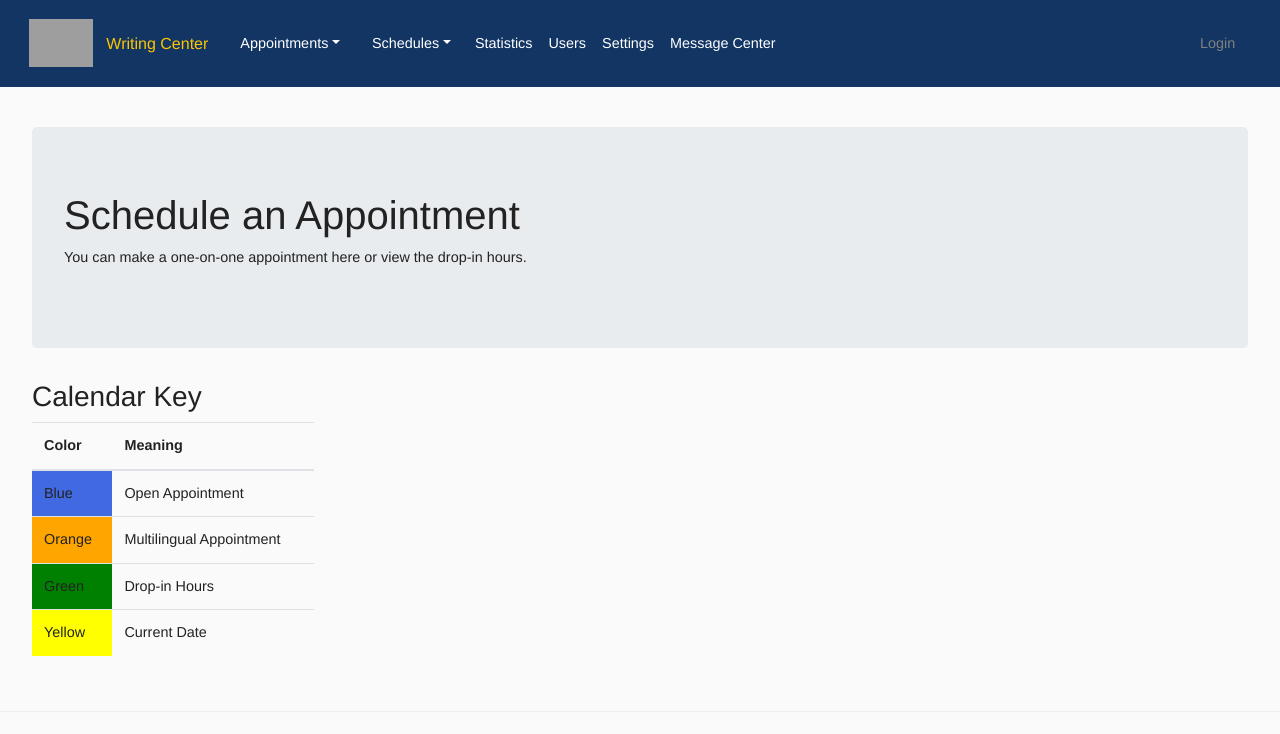
After one commit to betheluniversity/writing-center-python, a Python web app: template writing_center/templates/appointments/create_appointment.html in a window 1280 px wide. The commit adds this page. Shown: the top 734 px of the page. Run offline with Jinja, Linux system fonts and the light colour scheme; the template is opened without the code that fills it, so the values that code supplies are empty; some libraries are stand-ins or nearby versions; grey boxes are pictures that could not be loaded.

Commit message:
Calendar key
Made the initial template

```diff
--- a/requirements.txt
+++ b/requirements.txt
@@ -6,4 +6,4 @@ requests
 SQLAlchemy>=1.3.0
 Flask-SQLAlchemy
 SQLAlchemy-migrate
-mysqlclient==1.3.12
+mysqlclient
--- a/writing_center/appointments/__init__.py
+++ b/writing_center/appointments/__init__.py
@@ -17,3 +17,6 @@ class AppointmentsView(FlaskView):
 
     def scheduled_appointments(self):
         return render_template('appointments/scheduled_appointments.html', **locals())
+
+    def create_appointment(self):
+        return render_template('appointments/create_appointment.html', **locals())
--- a/writing_center/static/assets/writing_center.css
+++ b/writing_center/static/assets/writing_center.css
@@ -109,6 +109,22 @@ ul.list-group{
     background-color: #123563;
 }
 
+.calendar-blue{
+    background-color: #4169E1;
+}
+
+.calendar-green{
+    background-color: green;
+}
+
+.calendar-orange{
+    background-color: orange;
+}
+
+.calendar-yellow{
+    background-color: yellow;
+}
+
 .chosen-container {
     min-width: 100%;
 }
--- /dev/null
+++ b/writing_center/templates/appointments/create_appointment.html
@@ -0,0 +1,42 @@
+{% extends 'writing_center_base.html' %}
+
+{% block body_content %}
+    <div class="jumbotron">
+        <h1>Schedule an Appointment</h1>
+        <p>You can make a one-on-one appointment here or view the drop-in hours.</p>
+    </div>
+    <div class="row">
+        <div class="col-md-3">
+            <h3>Calendar Key</h3>
+            <table class="table">
+                <thead>
+                    <tr>
+                        <th>Color</th>
+                        <th>Meaning</th>
+                    </tr>
+                </thead>
+                <tbody>
+                    <tr>
+                        <td class="calendar-blue">Blue</td>
+                        <td>Open Appointment</td>
+                    </tr>
+                    <tr>
+                        <td class="calendar-orange">Orange</td>
+                        <td>Multilingual Appointment</td>
+                    </tr>
+                    <tr>
+                        <td class="calendar-green">Green</td>
+                        <td>Drop-in Hours</td>
+                    </tr>
+                    <tr>
+                        <td class="calendar-yellow">Yellow</td>
+                        <td>Current Date</td>
+                    </tr>
+                </tbody>
+            </table>
+        </div>
+        <div class="col-md-9">
+
+        </div>
+    </div>
+{% endblock %}
--- a/writing_center/templates/nav.html
+++ b/writing_center/templates/nav.html
@@ -16,7 +16,7 @@
             <div class="dropdown-menu" aria-labelledby="navbarDropdown">
                 <a class="dropdown-item" href="{{ url_for('AppointmentsView:view_all_appointments') }}">View All Appointments</a>
                 <a class="dropdown-item" href="{{ url_for('AppointmentsView:walk_ins') }}">Tutor Appointments and Walk Ins</a>
-                <a class="dropdown-item" href="#">Schedule An Appointment</a>
+                <a class="dropdown-item" href="{{ url_for('AppointmentsView:create_appointment') }}">Schedule An Appointment</a>
                 <a class="dropdown-item" href="{{ url_for('AppointmentsView:scheduled_appointments') }}">View Your Appointments</a>
             </div>
         </div>
```
